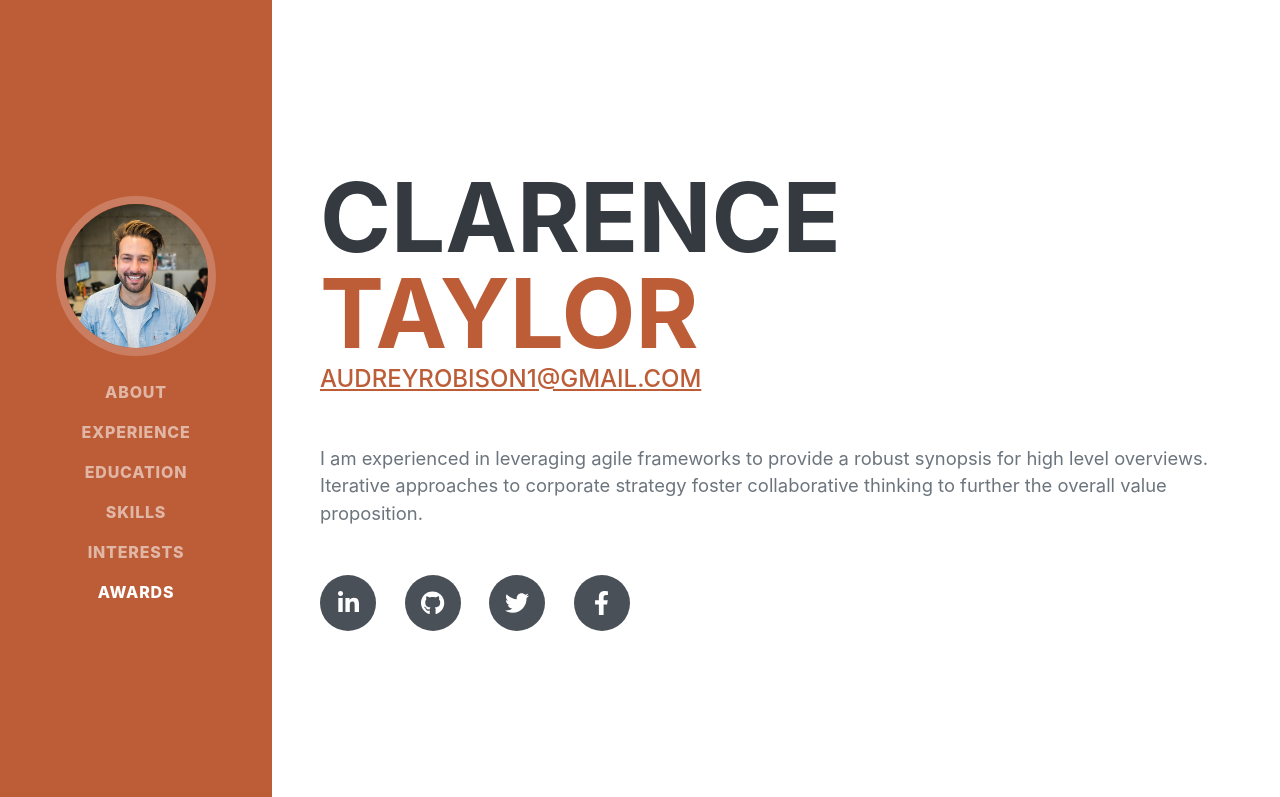
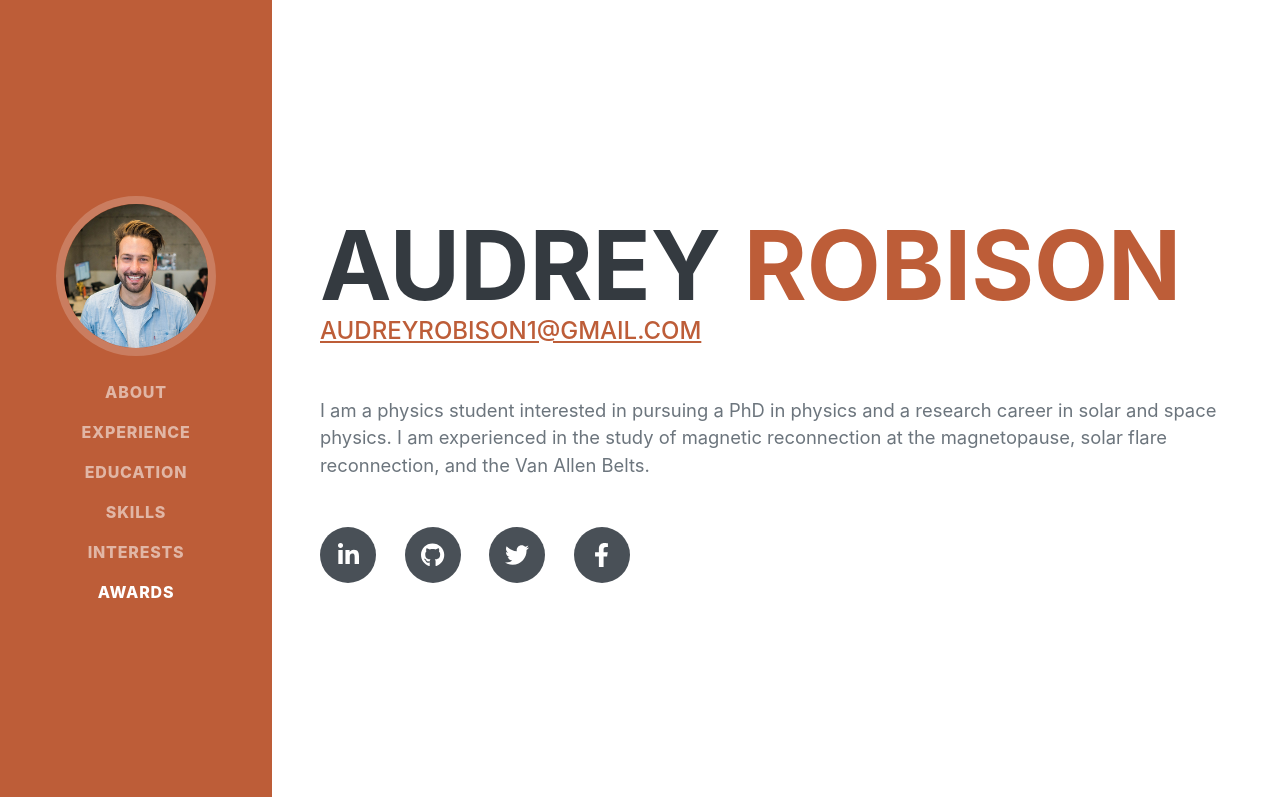
Before and after one commit to arobison350/arobison350.github.io, a plain HTML site: page index.html in a window 1280 px wide. Shown: the top 797 px of the page. Drawn offline with nearby package versions, Linux system fonts and the light colour scheme; a web font is replaced by a local one.

Commit message:
Update index.html

```diff
--- a/index.html
+++ b/index.html
@@ -5,7 +5,7 @@
         <meta name="viewport" content="width=device-width, initial-scale=1, shrink-to-fit=no" />
         <meta name="description" content="" />
         <meta name="author" content="" />
-        <title>Resume - Start Bootstrap Theme</title>
+        <title>Audrey K. Robison</title>
         <link rel="icon" type="image/x-icon" href="assets/img/favicon.ico" />
         <!-- Font Awesome icons (free version)-->
         <script src="https://use.fontawesome.com/releases/v6.1.0/js/all.js" crossorigin="anonymous"></script>
@@ -40,14 +40,15 @@
             <section class="resume-section" id="about">
                 <div class="resume-section-content">
                     <h1 class="mb-0">
-                        Clarence
-                        <span class="text-primary">Taylor</span>
+                        Audrey
+                        <span class="text-primary">Robison</span>
                     </h1>
                     <div class="subheading mb-5">
                         <a href = "https://www.linkedin.com/in/audrey-robison/"> </a>
                         <a href="mailto:audreyrobison1@gmail.com">audreyrobison1@gmail.com</a>
                     </div>
-                    <p class="lead mb-5">I am experienced in leveraging agile frameworks to provide a robust synopsis for high level overviews. Iterative approaches to corporate strategy foster collaborative thinking to further the overall value proposition.</p>
+                    <p class="lead mb-5"> I am a physics student interested in pursuing a PhD in physics and a research career in solar and space physics. I am experienced in the study of magnetic reconnection at the magnetopause, solar flare reconnection, and the Van Allen Belts. </p>
+
                     <div class="social-icons">
                         <a class="social-icon" href="#!"><i class="fab fa-linkedin-in"></i></a>
                         <a class="social-icon" href="#!"><i class="fab fa-github"></i></a>
```
